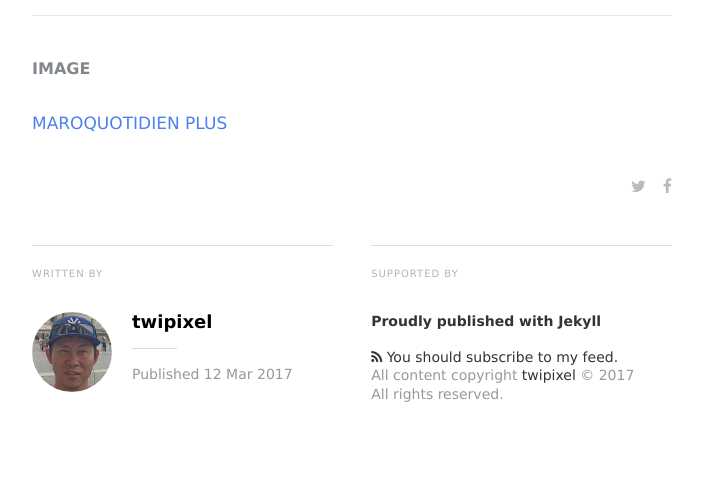
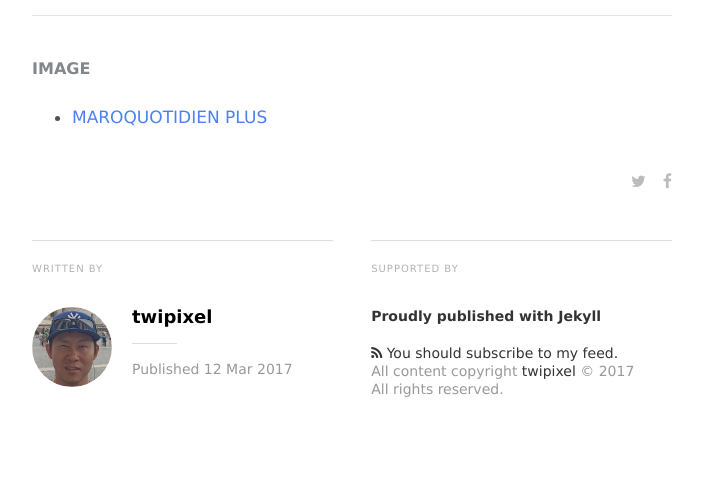
Before and after one commit to twipixel/twipixel.github.io, a Jekyll site: the page built from _posts/2017-03-11-start-jekyll.md, in a window 1280 px wide. Shown: the part 3789-4280 px from the top of the page, without its empty margins (288-991 px from the left). Built offline with Jekyll 4.4.1, drawn with Linux system fonts in a browser that asks for light colours; nearby versions of some CDN libraries; some web fonts are replaced; comment, search, counter and statistics services are not loaded.

```diff
--- a/_posts/2017-03-11-start-jekyll.md
+++ b/_posts/2017-03-11-start-jekyll.md
@@ -2,8 +2,8 @@
 layout: post
 title: Jekyll 시작
 date: 2017-03-11 23:50:00
-categories: [dev]
-tags: [jekyll]
+categories: dev
+tags: jekyll
 image: /assets/images/2017-03-11-start-jekyll/desktop.png
 image2: /assets/images/2017-03-11-start-jekyll/mobile.png
 ---
@@ -111,7 +111,7 @@ $ Now browse to https://twipixel.github.io
 
 ###### IMAGE
 
-[MAROQUOTIDIEN PLUS][image-from]
+- [MAROQUOTIDIEN PLUS][image-from]
 
 
 [jekyll-en]: https://jekyllrb.com
```
Also changed, not shown: _posts/2017-04-27-bit-flag.md (+3 -3 lines).
